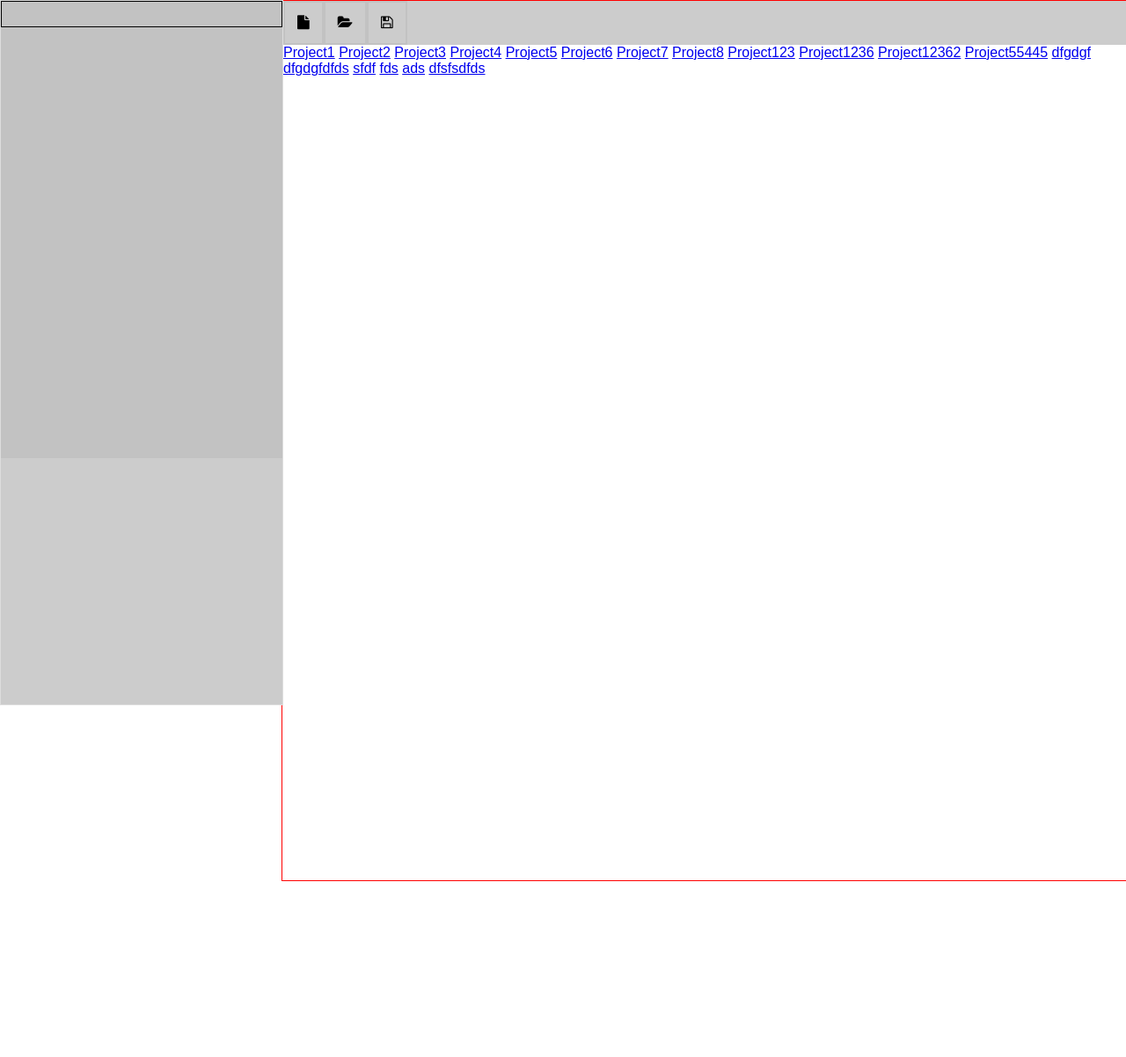
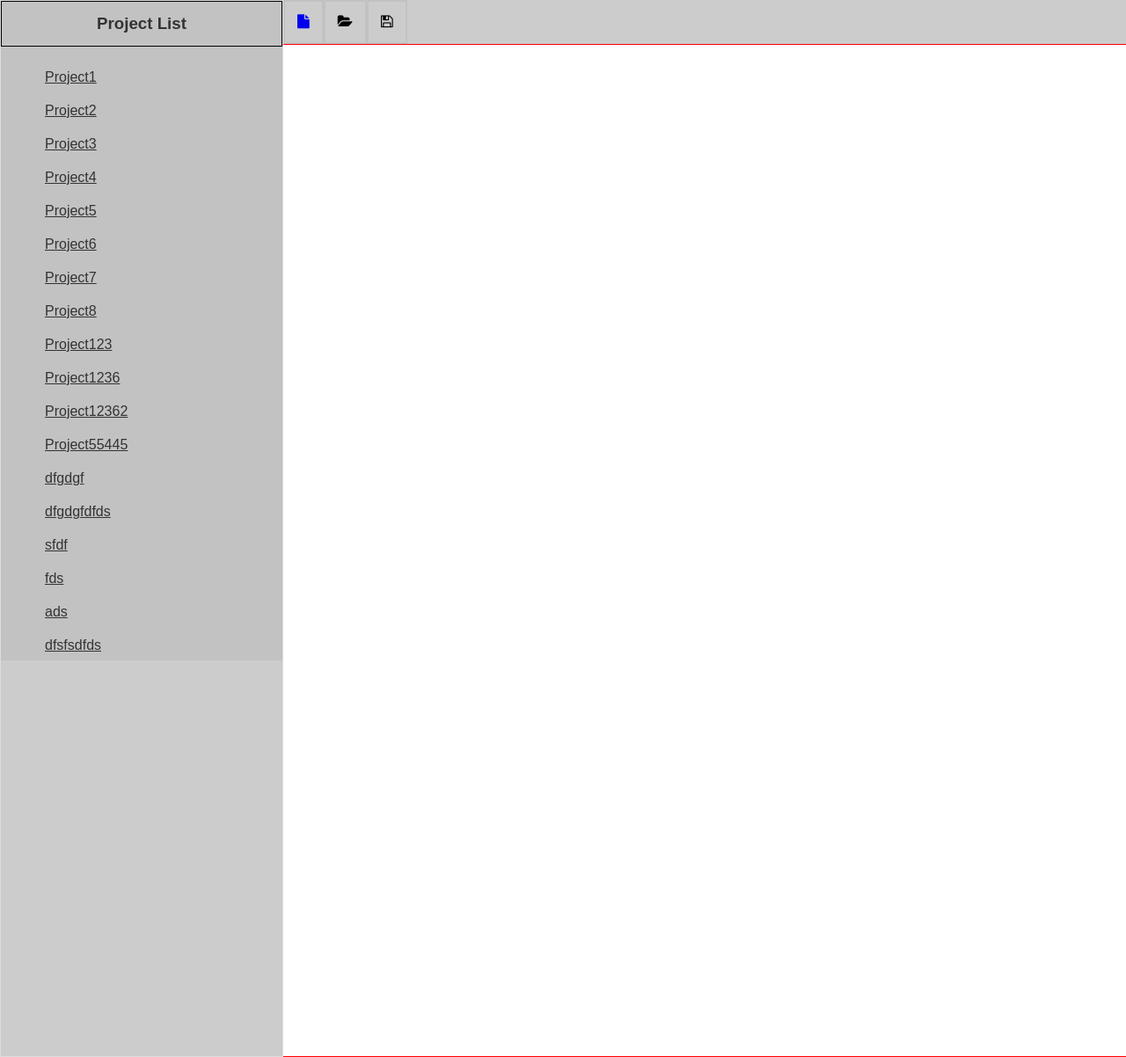
Before and after one commit to liamo7/Wind-Analysis-Coursework, a Django app: page / in a window 1280 px wide. Shown: the whole page at 88% size. Before the commit the page ends 1002 px from the top, so only its background shows below. Run offline with Django 3.2, Linux system fonts and the light colour scheme; data comes from the database, SQL or seed files in the repository; both versions use the stored data as it was after the commit; some libraries are stand-ins or nearby versions.

Commit message:
-Separated project related functions to projects.py. -Separated analysis related functions to analyses.py. -Can create basic projects using form at create url. -On index and create, sidebar displays all created projects. -Project views show analyses in sidebar. -Toolbar create option allows creation of projects.

```diff
--- a/GroupProject/GroupProject/urls.py
+++ b/GroupProject/GroupProject/urls.py
@@ -22,5 +22,6 @@ urlpatterns = [
 
     url(r'^$', views.main),
 
-    url(r'^project/(?P<title>[A-Z-a-z-0-9]+)/$', views.projectView, name='projectView'),
+    url(r'^project/(?P<title>[A-Z-a-z-0-9]+)/$', views.project_view, name='project_view'),
+    url(r'^project/create', views.create_project, name='create_project'),
 ]
--- /dev/null
+++ b/GroupProject/webinterface/projects.py
@@ -0,0 +1,15 @@
+from .models import Project
+
+
+def get_projects():
+    return Project.objects.all()
+
+
+def get_project_by_title(title):
+    return Project.objects.get(title=title)
+
+
+def create_project_item(title):
+    project = Project.objects.create(title=title)
+    project.save()
+    return project.title
--- a/GroupProject/webinterface/static/css/custom.css
+++ b/GroupProject/webinterface/static/css/custom.css
@@ -4,17 +4,17 @@
 
 #sidebar-container {
 
-	float: left;
+    float: left;
 	min-width: 25%;
 	width: 25%;
 	max-width: 50%;
-    min-height: 100vh;
+    height: 1200px;
 }
 
 #file-container {
 	width: 100%;
 	background-color: #c2c2c2;
-	min-height: 65vh;
+	height: 750px;
 	overflow: scroll;
 }
 
@@ -30,17 +30,22 @@
 	/*height: 500px;*/
 }
 
+#file-view-container .file-item {
+	list-style-type: none;
+	padding: 10px;
+}
+
 #metadata-container {
 	width: 100%;
 	background-color: #cccccc;
-	min-height: 35vh;
+	height: 450px;
 	overflow: scroll;
 }
 
 #main-content-container {
 	margin-left: 25%;
 	width: 75%;
-    min-height: 1000px;
+   	height: 1150px;
 	border: 1px solid red;
 }
 
--- a/GroupProject/webinterface/templates/webinterface/base.html
+++ b/GroupProject/webinterface/templates/webinterface/base.html
@@ -21,14 +21,18 @@
 
             {% include 'webinterface/sidebar.html' %}
 
+            {% include 'webinterface/toolbar.html' %}
 
             <div id="main-content-container">
-                {% include 'webinterface/toolbar.html' %}
 
-                {% for p in projects %}
-                    <a href="{% url 'projectView' title=p.title %}">{{ p.title }}</a>
-                {% endfor %}
+                {% if page == 'create-project' %}
+                    {% include 'webinterface/project-create.html' %}
+                {% elif page == 'home' %}
+                    {% include 'webinterface/home.html' %}
+                {% endif %}
+
             </div>
+
 		</div>
 
 		<script src="http://code.jquery.com/jquery-1.10.2.js"></script>
--- /dev/null
+++ b/GroupProject/webinterface/templates/webinterface/home.html
@@ -0,0 +1,4 @@
+
+    {% for p in projects %}
+        <a href="{% url 'project_view' title=p.title %}">{{ p.title }}</a>
+    {% endfor %}
--- /dev/null
+++ b/GroupProject/webinterface/templates/webinterface/project-create.html
@@ -0,0 +1,6 @@
+<form method="POST" action="{% url 'create_project' %}">
+    {% csrf_token %}
+    <label for="title">Project Title</label>
+    <input id="title" type="text" name="title">
+    <input type="submit" value="Create">
+</form>
--- a/GroupProject/webinterface/templates/webinterface/sidebar.html
+++ b/GroupProject/webinterface/templates/webinterface/sidebar.html
@@ -1,12 +1,18 @@
 <div id="sidebar-container" class="ui-widget-content">
 
     <div id="file-container">
-        <h3>{{ project.title }}</h3>
+        <h3>{{ sidebar_title }}</h3>
 
         <div id="file-view-container">
             <ul>
-                {% for a in analyses %}
-                    <li class="project">{{ a.title }}</li>
+                {% for data in sidebar_data %}
+                    <li class="file-item">
+                        {% if sidebar_object == 'project-list' %}
+                         <a href="{% url 'project_view' data.title %}">{{ data.title }}</a>
+                        {% elif sidebar_object == 'project-obj' %}
+                            <a href="#">{{ data.title }}</a>
+                        {% endif %}
+                    </li>
                 {% endfor %}
             </ul>
         </div>
--- a/GroupProject/webinterface/templates/webinterface/toolbar.html
+++ b/GroupProject/webinterface/templates/webinterface/toolbar.html
@@ -1,6 +1,6 @@
     <nav id="toolbar-container" role="navigation">
         <ul>
-            <li title="New File"><i class="fa fa-file"></i></li>
+            <a href="{% url 'create_project' %}"><li title="New File"><i class="fa fa-file"></i></li></a>
             <li title="Open Folder"><i class="fa fa-folder-open"></i></li>
             <li title="Save"><i class="fa fa-floppy-o"></i></li>
         </ul>
--- a/GroupProject/webinterface/views.py
+++ b/GroupProject/webinterface/views.py
@@ -1,36 +1,78 @@
-from django.shortcuts import render
-from django.http import HttpResponse
-import sys, os
+from django.shortcuts import render, redirect
 from .models import Project, Analysis
+from .projects import get_projects, get_project_by_title, create_project_item
+from .analyses import get_analyses_from_project
 from GroupProject import settings
+from .forms import ProjectForm
 
 
 def main(request):
 
-    projects = getProjects()
+    context = {
+        'page': 'home',
+        'sidebar_title': 'Project List',
+        'sidebar_object': 'project-list',
+        'sidebar_data': get_projects()
+    }
 
-    project1 = projects[0]
-    analyses = Analysis.objects.filter(project=project1).all()
-
-    return render(request, 'webinterface/base.html', {'projects': projects, 'proj': project1, 'analysis': analyses})
+    return render(request, 'webinterface/base.html', context)
 
 
-def printAllFilesWithinBaseDir():
+def print_all_files_in_dir():
+    import os
     for r, d, f in os.walk(settings.BASE_DIR):
         for file in f:
             print(os.path.join(settings.BASE_DIR, file))
 
 
-def projectView(request, title):
+def project_view(request, title):
 
-    print(title)
+    project = get_project_by_title(title)
+    analyses = get_analyses_from_project(project)
 
-    project = Project.objects.get(title=title)
-    print(project.title)
-    analyses = Analysis.objects.filter(project=project).all()
+    context = {
+        'page': 'project-view',
+        'sidebar_title': project.title,
+        'sidebar_object': 'project-obj',
+        'sidebar_data': analyses
+    }
 
-    return render(request, 'webinterface/base.html', {'project': project, 'analyses': analyses, 'projects': getProjects()})
+    return render(request, 'webinterface/base.html', context)
 
 
-def getProjects():
-    return Project.objects.all()
+def create_project(request):
+
+    if request.method == 'POST':
+        form = ProjectForm(request.POST)
+
+        if form.is_valid():
+            title = create_project_item(form.cleaned_data['title'])
+            return redirect('project_view', title=title)
+    else:
+        form = ProjectForm()
+
+    context = {
+        'page': 'create-project',
+        'sidebar_title': 'Project List',
+        'sidebar_object': 'project-list',
+        'sidebar_data': get_projects(),
+        'form': form
+    }
+
+    return render(request, 'webinterface/base.html', context)
+
+
+"""
+    Returns for sidebar from render
+
+    sidebar-title - sidebar title
+    sidebar-files - list of dirs and files to display in sidebar
+
+    toolbar-options - lists of buttons to show on toolbar
+
+    page - the page that should be displayed
+
+    projects - list of created projects in db
+    project - current project instance, use dot notation on it
+
+"""
```
Also changed, not shown: GroupProject/webinterface/Analyses.py (added, +18 -0 lines), GroupProject/webinterface/forms.py (added, +9 -0 lines), GroupProject/db.sqlite3.
